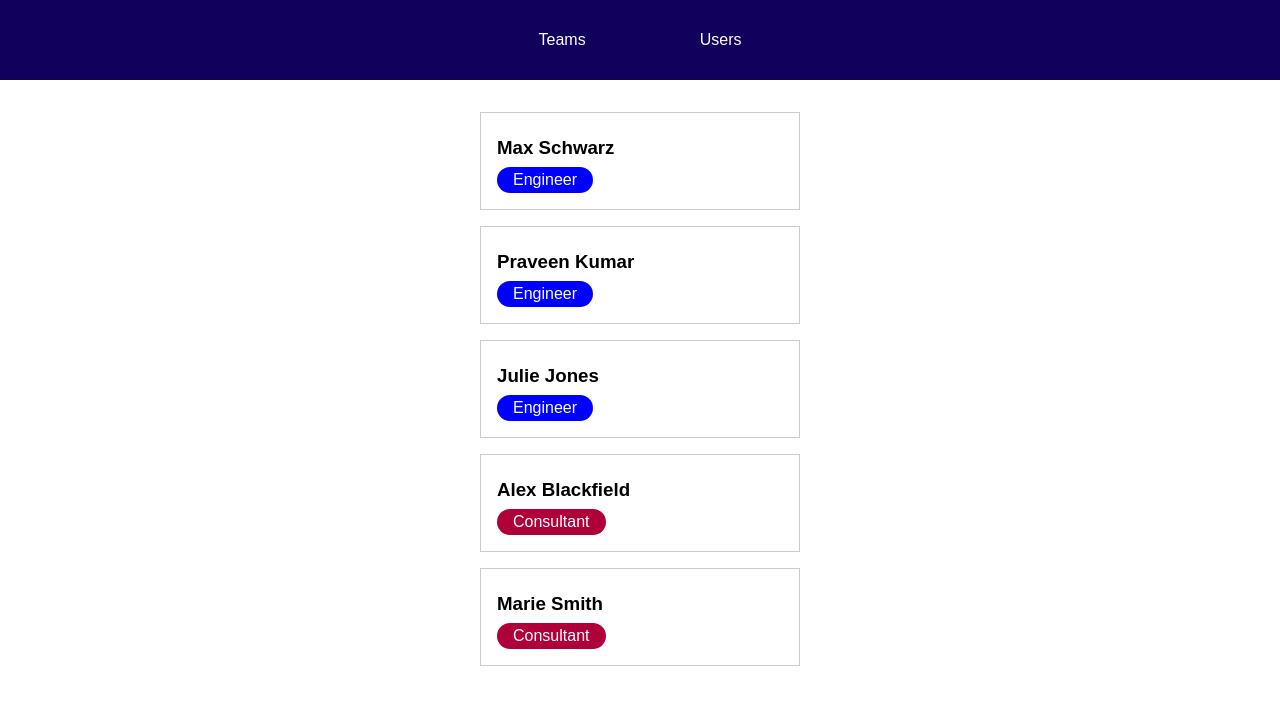
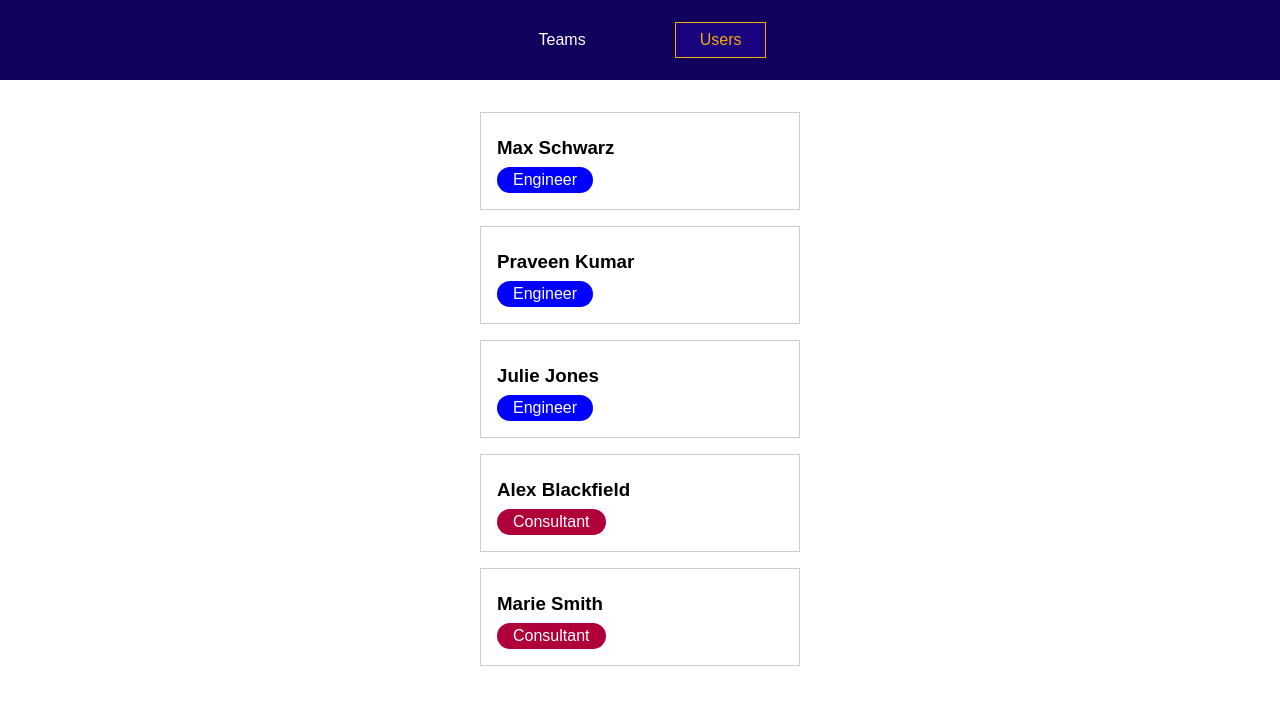
Before and after one commit to gautamyadavsgit/vue-routing, a Vue app: page /users in a window 1280 px wide. Shown: the top 704 px of the page. Built offline with nearby package versions, Linux system fonts and the light colour scheme.

Commit message:
styled active link

```diff
--- a/src/components/nav/TheNavigation.vue
+++ b/src/components/nav/TheNavigation.vue
@@ -48,7 +48,7 @@ a {
   display: inline-block;
 }
 
-a:hover,a:active {
+a:hover,a:active,a.router-link-active,a.active{
   color: #f1a80a;
   border-color: #f1a80a;
   background-color: #1a037e;
--- a/src/main.js
+++ b/src/main.js
@@ -10,7 +10,8 @@ const router = createRouter({
  routes:[
     { path: '/teams', component:TeamsList},
     {path: '/users', component:UsersList},
- ]
+ ],
+ linkActiveClass:'active'
 });
 
 const app = createApp(App)
```
